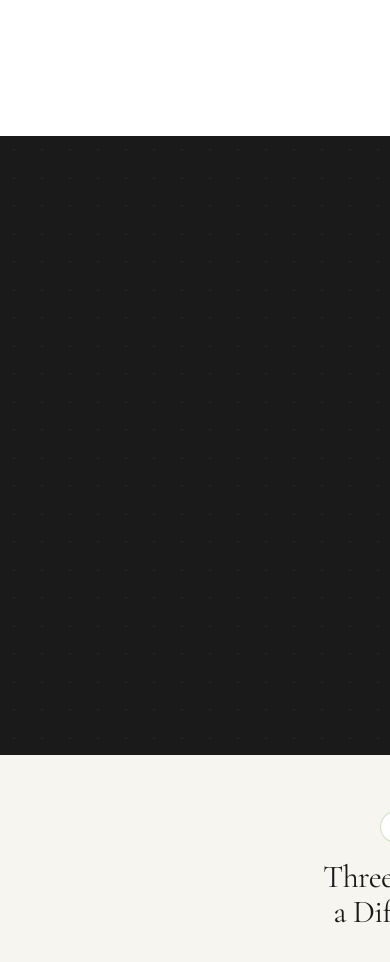
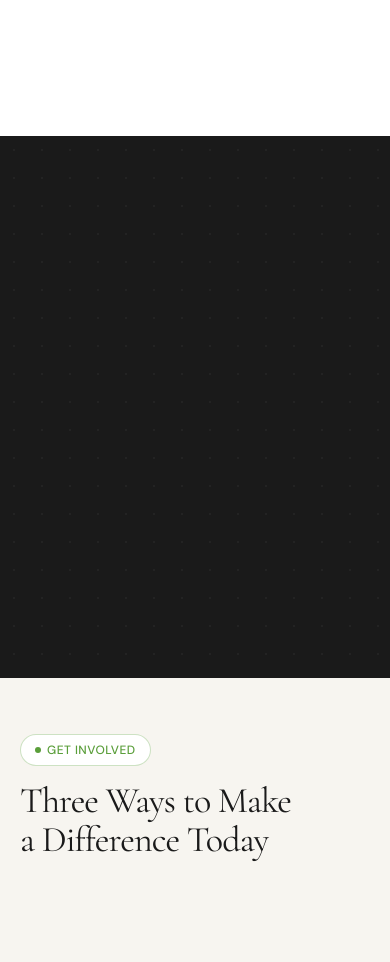
Before and after one commit to kassa-vah/widow-s-flour-frontend, a React (Vite) app in the folder widows-flour/: page / in a window 390 px wide. Shown: the part 9500-10462 px from the top of the page. Built offline with nearby package versions, Linux system fonts and the light colour scheme.

Commit message:
added get invloved media queries

```diff
--- a/widows-flour/src/components/VideoSection.css
+++ b/widows-flour/src/components/VideoSection.css
@@ -1,31 +1,20 @@
-/* VideoSection.css */
+/* ============================================
+   VIDEO SECTION + GET INVOLVED SECTION
+   Shared CSS — GetInvolvedSection imports this
+   ============================================ */
 
-.video-section {
+
+/* ============================================
+   VIDEO SECTION
+   ============================================ */
+   .video-section {
     background: var(--text-dark);
     padding: 100px 0;
     position: relative;
     overflow: hidden;
-
-  }
-  .video-container{
     width: 100%;
-  max-width: 1320px;
-  padding-left: 48px;
-  padding-right: 48px;
-  box-sizing: border-box;
-  margin-left: 250px;
-
-  }
-  .get-involved-container{
-    width: 100%;
-    max-width: 1320px;
-    padding-left: 48px;
-    padding-right: 48px;
-    box-sizing: border-box;
-    margin-left: 250px;
   }
 
-  /* Subtle halftone dot pattern */
   .video-section::before {
     content: '';
     position: absolute;
@@ -33,6 +22,19 @@
     background-image: radial-gradient(circle, rgba(255,255,255,0.04) 1px, transparent 1px);
     background-size: 28px 28px;
     pointer-events: none;
+  }
+
+  /* FIX: was margin-left: 250px — now properly centred */
+  .video-container {
+    width: 100%;
+    max-width: 1320px;
+    padding-left: 64px;
+    padding-right: 64px;
+    box-sizing: border-box;
+    margin-left: auto;
+    margin-right: auto;
+    position: relative;
+    z-index: 1;
   }
 
   .video-section__header {
@@ -73,25 +75,36 @@
     line-height: 1.65;
   }
 
-  /* Video player wrapper */
+  /* Player + side thumbs layout */
+  .video-section__player-outer {
+    position: relative;
+    display: flex;
+    align-items: center;
+    justify-content: center;
+  }
+
   .video-section__player-wrap {
     position: relative;
     z-index: 1;
+    width: 100%;
     max-width: 900px;
-    margin: 0 auto;
     border-radius: var(--radius-lg);
     overflow: hidden;
     aspect-ratio: 16/9;
     box-shadow: 0 40px 120px rgba(0,0,0,0.5);
+    flex-shrink: 0;
+    will-change: transform, opacity;
   }
 
   .video-section__player-wrap img {
     position: absolute;
     inset: 0;
+    width: 100%;
+    height: 100%;
     object-fit: cover;
+    display: block;
   }
 
-  /* Play button overlay */
   .video-section__play {
     position: absolute;
     inset: 0;
@@ -103,9 +116,7 @@
     z-index: 2;
   }
 
-  .video-section__play:hover {
-    background: rgba(0,0,0,0.15);
-  }
+  .video-section__play:hover { background: rgba(0,0,0,0.15); }
 
   .video-section__play-btn {
     width: 80px;
@@ -117,7 +128,7 @@
     justify-content: center;
     box-shadow: 0 12px 48px rgba(0,0,0,0.3);
     transition: transform 0.3s var(--ease-out), box-shadow 0.3s;
-    cursor: none;
+    cursor: pointer;
   }
 
   .video-section__play:hover .video-section__play-btn {
@@ -132,7 +143,7 @@
     margin-left: 4px;
   }
 
-  /* Side image thumbnails */
+  /* Side thumbnails — absolute positioned left/right of player */
   .video-section__thumbs {
     position: absolute;
     top: 50%;
@@ -143,13 +154,8 @@
     z-index: 3;
   }
 
-  .video-section__thumbs--left {
-    left: -80px;
-  }
-
-  .video-section__thumbs--right {
-    right: -80px;
-  }
+  .video-section__thumbs--left  { left: -80px; }
+  .video-section__thumbs--right { right: -80px; }
 
   .video-section__thumb {
     width: 140px;
@@ -158,38 +164,76 @@
     overflow: hidden;
     box-shadow: 0 8px 32px rgba(0,0,0,0.3);
     border: 3px solid rgba(255,255,255,0.1);
+    will-change: transform, opacity;
   }
 
-  /* Get Involved 3-col section */
+  .video-section__thumb img {
+    width: 100%;
+    height: 100%;
+    object-fit: cover;
+    display: block;
+    transition: transform 0.4s ease;
+  }
+
+  .video-section__thumb:hover img { transform: scale(1.06); }
+
+
+  /* ============================================
+     GET INVOLVED SECTION
+     ============================================ */
   .get-involved {
     padding: var(--section-pad) 0;
     background: var(--off-white);
     overflow: hidden;
+    width: 100%;
+  }
+
+  /* FIX: was margin-left: 250px — now properly centred */
+  .get-involved-container {
+    width: 100%;
+    max-width: 1320px;
+    padding-left: 64px;
+    padding-right: 64px;
+    box-sizing: border-box;
+    margin-left: auto;
+    margin-right: auto;
   }
 
   .get-involved__header {
-    text-align: center;
-    margin-bottom: 64px;
+    display: flex;
+    flex-direction: column;
+    align-items: flex-start;
+    gap: 16px;
+    margin-bottom: 56px;
   }
 
   .get-involved__headline {
-    font-size: clamp(32px, 4.5vw, 60px);
+    font-family: var(--font-display);
+    font-size: clamp(36px, 4.5vw, 60px);
     font-weight: 400;
-    letter-spacing: -0.02em;
-    margin-top: 16px;
+    letter-spacing: -0.025em;
+    line-height: 1.08;
+    color: var(--text-dark);
+    margin: 0;
   }
 
+  /* 3-col card grid */
   .get-involved__grid {
     display: grid;
     grid-template-columns: repeat(3, 1fr);
     gap: 24px;
   }
 
+  /* Card base */
   .involve-card {
     background: var(--white);
     border-radius: var(--radius-lg);
     overflow: hidden;
-    transition: transform 0.3s var(--ease-smooth), box-shadow 0.3s;
+    display: flex;
+    flex-direction: column;
+    border: 1px solid rgba(0,0,0,0.06);
+    transition: transform 0.3s var(--ease-out), box-shadow 0.3s;
+    will-change: transform, opacity;
   }
 
   .involve-card:hover {
@@ -197,25 +241,31 @@
     box-shadow: 0 24px 60px rgba(0,0,0,0.1);
   }
 
+  /* Image */
   .involve-card__image {
+    width: 100%;
     height: 200px;
     overflow: hidden;
     background: var(--green-pale);
-    display: flex;
-    align-items: center;
-    justify-content: center;
+    flex-shrink: 0;
   }
 
   .involve-card__image img {
-    transition: transform 0.5s var(--ease-smooth);
+    width: 100%;
+    height: 100%;
+    object-fit: cover;
+    display: block;
+    transition: transform 0.5s ease;
   }
 
-  .involve-card:hover .involve-card__image img {
-    transform: scale(1.08);
-  }
+  .involve-card:hover .involve-card__image img { transform: scale(1.08); }
 
+  /* Body */
   .involve-card__body {
     padding: 32px;
+    display: flex;
+    flex-direction: column;
+    flex: 1;
   }
 
   .involve-card__category {
@@ -224,7 +274,7 @@
     font-weight: 500;
     letter-spacing: 0.1em;
     text-transform: uppercase;
-    color: var(--text-light);
+    color: var(--green-deep);
     display: block;
     margin-bottom: 8px;
   }
@@ -238,34 +288,6 @@
     letter-spacing: -0.01em;
   }
 
-  .involve-card__desc {
-    font-family: var(--font-body);
-    font-size: 14px;
-    color: var(--text-light);
-    line-height: 1.65;
-    margin-bottom: 28px;
-  }
-
-  .involve-card__cta {
-    display: inline-flex;
-    align-items: center;
-    gap: 8px;
-    font-family: var(--font-body);
-    font-size: 14px;
-    font-weight: 500;
-    color: var(--text-dark);
-    border: 1.5px solid rgba(0,0,0,0.15);
-    padding: 10px 22px;
-    border-radius: var(--radius-pill);
-    transition: border-color 0.2s, color 0.2s, background 0.2s;
-  }
-
-  .involve-card__cta:hover {
-    border-color: var(--green-deep);
-    color: var(--green-deep);
-  }
-
-  /* Tags row on cards */
   .involve-card__tags {
     display: flex;
     gap: 6px;
@@ -283,16 +305,184 @@
     font-weight: 500;
   }
 
-  @media (max-width: 900px) {
-    .get-involved__grid {
-      grid-template-columns: 1fr 1fr;
-    }
-    .video-section__thumbs { display: none; }
-    .video-section__player-wrap { border-radius: var(--radius-md); }
+  /* highlighted card overrides tag bg so it's visible on green-pale bg */
+  .involve-card[style*="green-pale"] .involve-card__tag {
+    background: rgba(90,158,58,0.15);
   }
 
+  .involve-card__desc {
+    font-family: var(--font-body);
+    font-size: 14px;
+    color: var(--text-mid);
+    line-height: 1.65;
+    margin-bottom: 28px;
+    flex: 1;
+  }
+
+  .involve-card__cta {
+    display: inline-flex;
+    align-items: center;
+    gap: 8px;
+    font-family: var(--font-body);
+    font-size: 14px;
+    font-weight: 500;
+    color: var(--text-dark);
+    border: 1.5px solid rgba(0,0,0,0.15);
+    padding: 10px 22px;
+    border-radius: var(--radius-pill);
+    text-decoration: none;
+    align-self: flex-start;
+    transition: border-color 0.2s, color 0.2s;
+  }
+
+  .involve-card__cta:hover {
+    border-color: var(--green-deep);
+    color: var(--green-deep);
+  }
+
+
+  /* ============================================
+     RESPONSIVE — LARGE / TV  ≥ 1600px
+     ============================================ */
+  @media (min-width: 1600px) {
+    .video-container,
+    .get-involved-container {
+      max-width: 1440px;
+      padding-left: 80px;
+      padding-right: 80px;
+    }
+
+    .video-section__player-wrap { max-width: 1020px; }
+    .video-section__thumbs--left  { left: -100px; }
+    .video-section__thumbs--right { right: -100px; }
+    .video-section__thumb { width: 160px; height: 116px; }
+
+    .get-involved__grid { gap: 28px; }
+    .involve-card__body { padding: 40px; }
+    .involve-card__title { font-size: 32px; }
+  }
+
+
+  /* ============================================
+     RESPONSIVE — TABLET  ≤ 1024px
+     ============================================ */
+  @media (max-width: 1024px) {
+    .video-container,
+    .get-involved-container {
+      padding-left: 36px;
+      padding-right: 36px;
+    }
+
+    /* Thumbs too tight — pull them in */
+    .video-section__thumbs--left  { left: -60px; }
+    .video-section__thumbs--right { right: -60px; }
+    .video-section__thumb { width: 110px; height: 80px; }
+
+    .video-section__player-wrap { max-width: 720px; }
+
+    .get-involved__grid { gap: 18px; }
+
+    .involve-card__body   { padding: 26px; }
+    .involve-card__title  { font-size: 24px; }
+  }
+
+
+  /* ============================================
+     RESPONSIVE — TABLET-MOBILE  ≤ 900px
+     Thumbs hidden, grid becomes 2-col
+     ============================================ */
+  @media (max-width: 900px) {
+    .video-section__thumbs        { display: none; }
+    .video-section__player-wrap   { border-radius: var(--radius-md); }
+
+    /* 2 cards side-by-side, third full-width below */
+    .get-involved__grid {
+      grid-template-columns: repeat(2, 1fr);
+      gap: 16px;
+    }
+
+    .involve-card:last-child {
+      grid-column: 1 / 3;
+    }
+  }
+
+
+  /* ============================================
+     RESPONSIVE — MOBILE  ≤ 768px
+     ============================================ */
+  @media (max-width: 768px) {
+    .video-container,
+    .get-involved-container {
+      padding-left: 24px;
+      padding-right: 24px;
+    }
+
+    .video-section { padding: 72px 0; }
+
+    .video-section__play-btn {
+      width: 60px;
+      height: 60px;
+    }
+
+    .video-section__play-btn svg {
+      width: 18px;
+      height: 18px;
+    }
+
+    .get-involved__header {
+      margin-bottom: 40px;
+      align-items: flex-start;
+    }
+
+    .involve-card__body   { padding: 22px; }
+    .involve-card__title  { font-size: 22px; }
+    .involve-card__desc   { font-size: 13px; margin-bottom: 20px; }
+
+    .involve-card__cta {
+      width: 100%;
+      justify-content: center;
+    }
+  }
+
+
+  /* ============================================
+     RESPONSIVE — SMALL MOBILE  ≤ 600px
+     Single column
+     ============================================ */
   @media (max-width: 600px) {
     .get-involved__grid {
       grid-template-columns: 1fr;
     }
+
+    .involve-card:last-child {
+      grid-column: 1;
+    }
+
+    .involve-card__image { height: 180px; }
   }
+
+
+  /* ============================================
+     RESPONSIVE — SMALLEST  ≤ 480px
+     ============================================ */
+  @media (max-width: 480px) {
+    .video-container,
+    .get-involved-container {
+      padding-left: 20px;
+      padding-right: 20px;
+    }
+
+    .video-section { padding: 56px 0; }
+
+    .video-section__header  { margin-bottom: 36px; }
+
+    .video-section__play-btn {
+      width: 52px;
+      height: 52px;
+    }
+
+    .involve-card__body   { padding: 18px; }
+    .involve-card__title  { font-size: 20px; }
+
+    .involve-card__tag    { font-size: 10px; padding: 2px 8px; }
+  }
```
